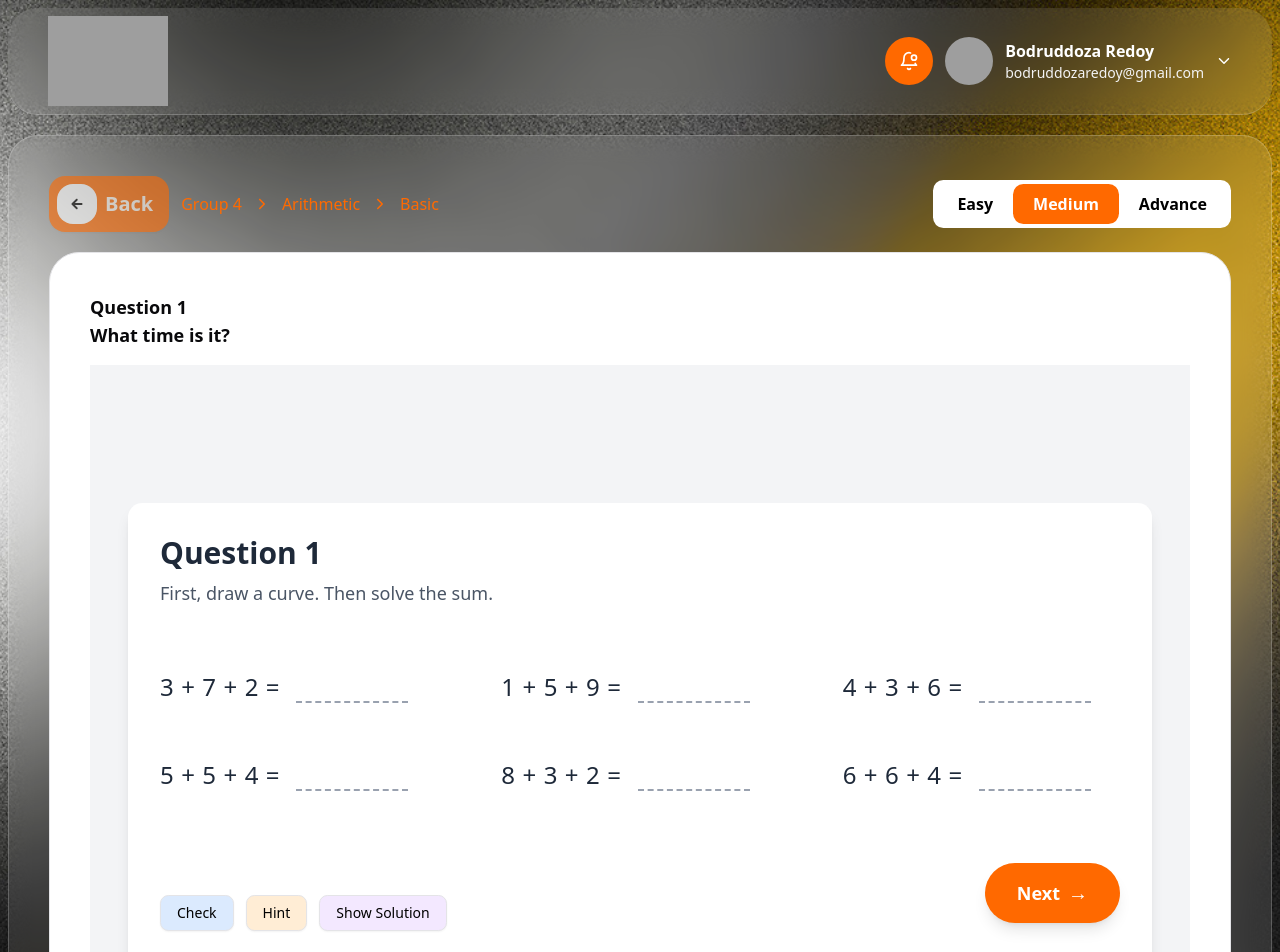
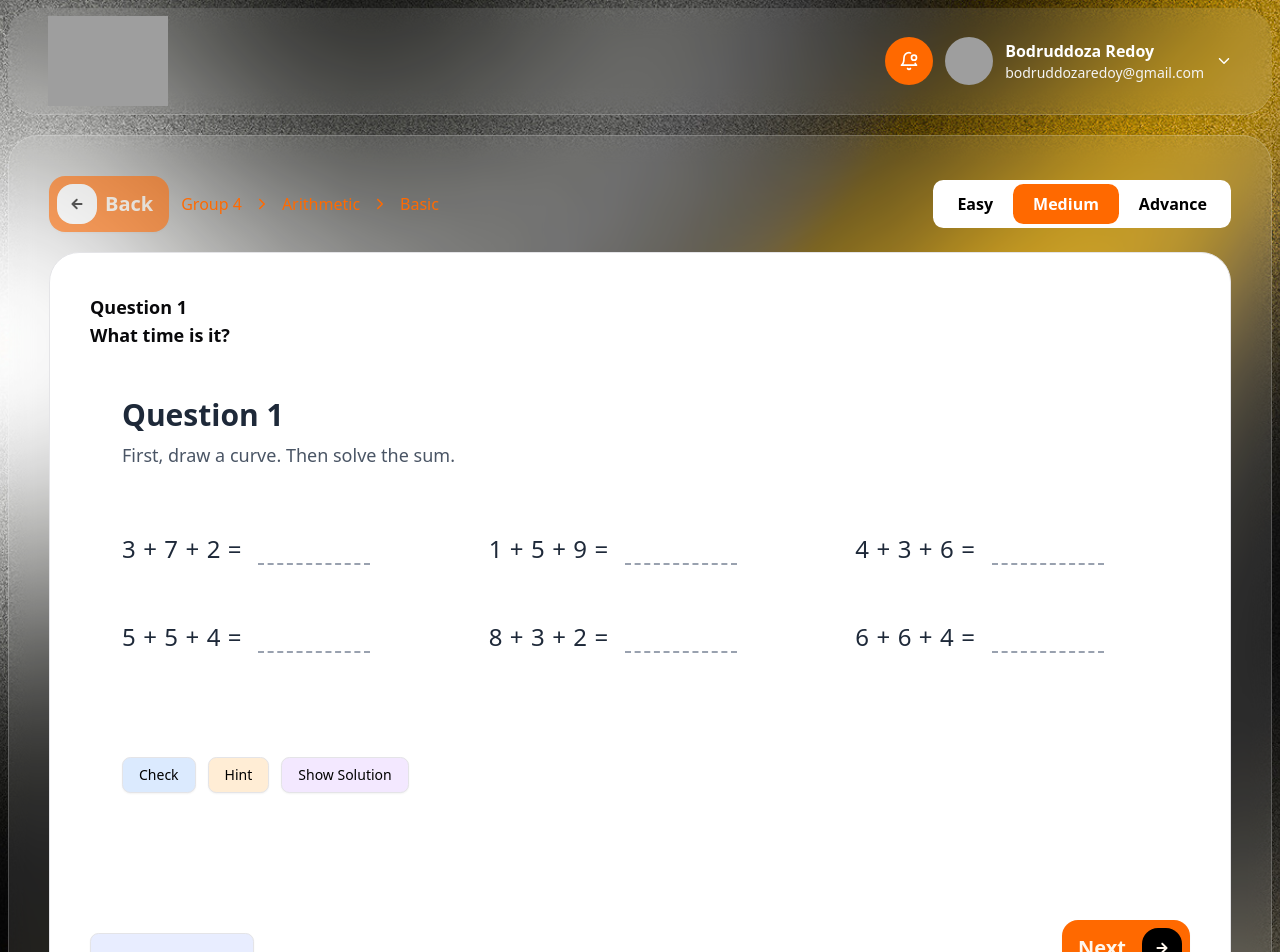
Before and after one commit to juyel66/Eduloop-quize-Application, a React (Vite) app: page /arithmetic in a window 1280 px wide. Shown: the top 952 px of the page. Built offline with nearby package versions, Linux system fonts and the light colour scheme; grey boxes are pictures that could not be loaded.

Commit message:
fix(ArrTypeSixteen): add check , hint, show solutions button

```diff
--- a/src/pages/Arithmetic/components/ArrTypeSixteen.tsx
+++ b/src/pages/Arithmetic/components/ArrTypeSixteen.tsx
@@ -52,8 +52,8 @@ const ArrTypeSixteen = () => {
       : null;
 
   return (
-    <div className="min-h-screen bg-gray-100 p-8 flex flex-col items-center justify-center font-sans text-gray-800">
-      <div className="w-full max-w-5xl p-8 bg-white rounded-xl shadow-lg">
+    <div className="   flex flex-col items-center justify-center font-sans text-gray-800">
+      <div className="w-full  p-8  rounded-xl ">
         <h1 className="text-2xl sm:text-3xl font-bold mb-2">Question 1</h1>
         <p className="text-lg text-gray-600 mb-12">
           First, draw a curve. Then solve the sum.
@@ -90,7 +90,7 @@ const ArrTypeSixteen = () => {
         {/* Horizontal Line and Controls */}
         <div className="flex flex-col items-center my-16 relative">
           <div className="flex justify-start items-center w-full">
-            <div className="flex space-x-4">
+            <div className=" ">
 
                <Controllers
                         handleCheck={handleCheck}
@@ -107,12 +107,7 @@ const ArrTypeSixteen = () => {
 
 
             </div>
-            <div className="flex-grow flex justify-end">
-              <button className="flex items-center gap-2 px-8 py-4 text-lg font-semibold rounded-full shadow-lg transition duration-300 transform hover:scale-105 bg-orange-500 text-white hover:bg-orange-600">
-                <span>Next</span>
-                <span className="text-xl">&rarr;</span>
-              </button>
-            </div>
+
           </div>
         </div>
 
```
